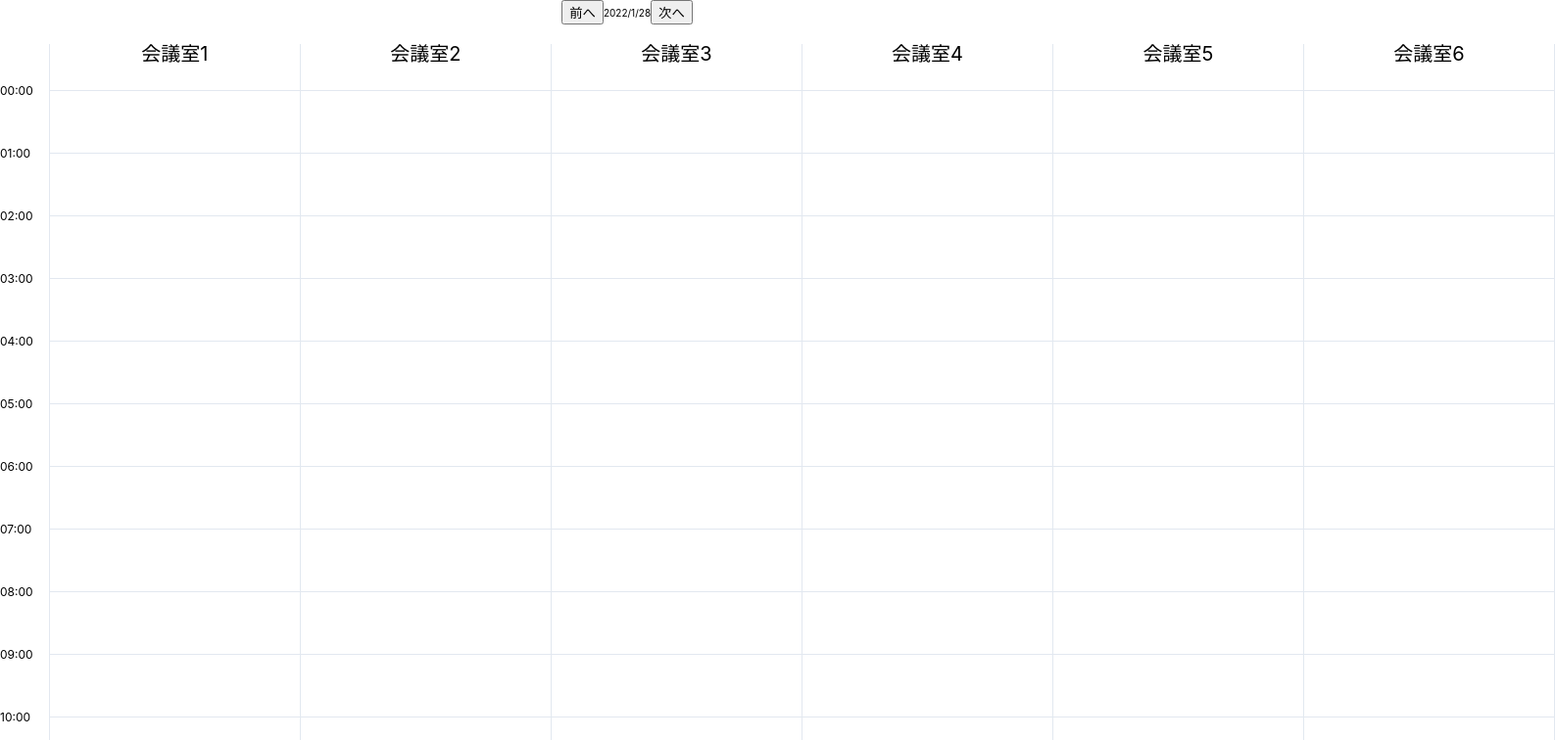
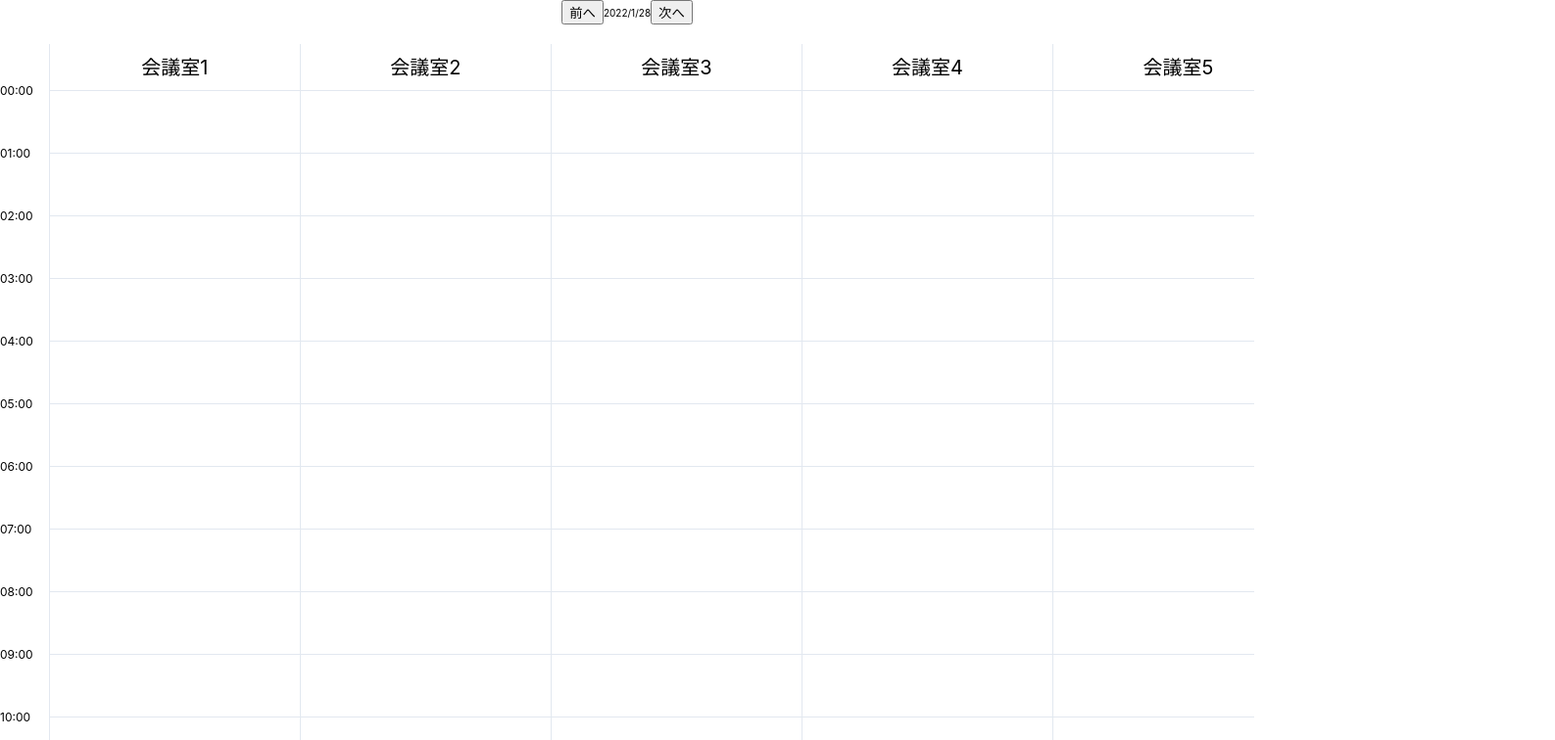
Before and after one commit to Hansyo/MR-UNRED-FRONT, a React (Create React App) app: page /reservations/daily in a window 1280 px wide. Shown: the top 756 px of the page at 98% size, 1587 px wide, since content can reach past the window. Built offline with nearby package versions, Linux system fonts and the light colour scheme.

Commit message:
Make calendar inner scrollable

```diff
--- a/src/components/reservations/daily/DailyCalendar/DailyCalendar.css
+++ b/src/components/reservations/daily/DailyCalendar/DailyCalendar.css
@@ -7,6 +7,7 @@
   position: relative;
   display: flex;
   align-items: stretch;
+  overflow-x: scroll;
 
   margin-top: 2rem;
 }
@@ -14,6 +15,7 @@
 .daily-calendar--times {
   position: sticky;
   left: 0;
+  z-index: 1;
 
   padding-top: var(--daily-calendar--room-label-height);
   padding-right: 16px;
@@ -46,6 +48,7 @@
   position: sticky;
   top: 0;
   display: flex;
+  align-items: center;
   justify-content: center;
 
   height: var(--daily-calendar--room-label-height);
```
